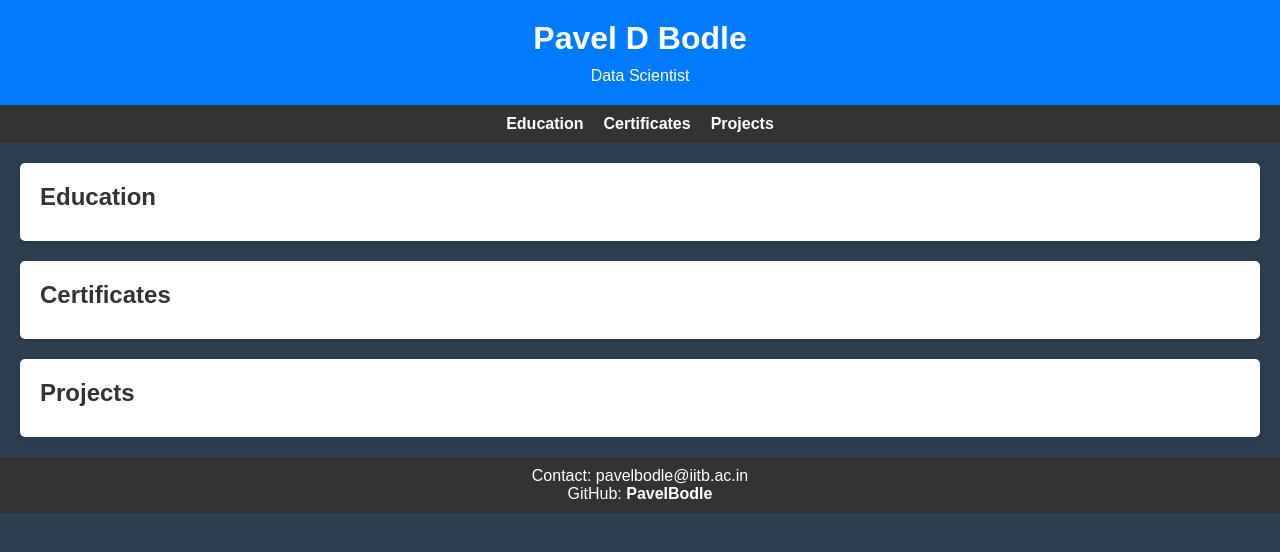
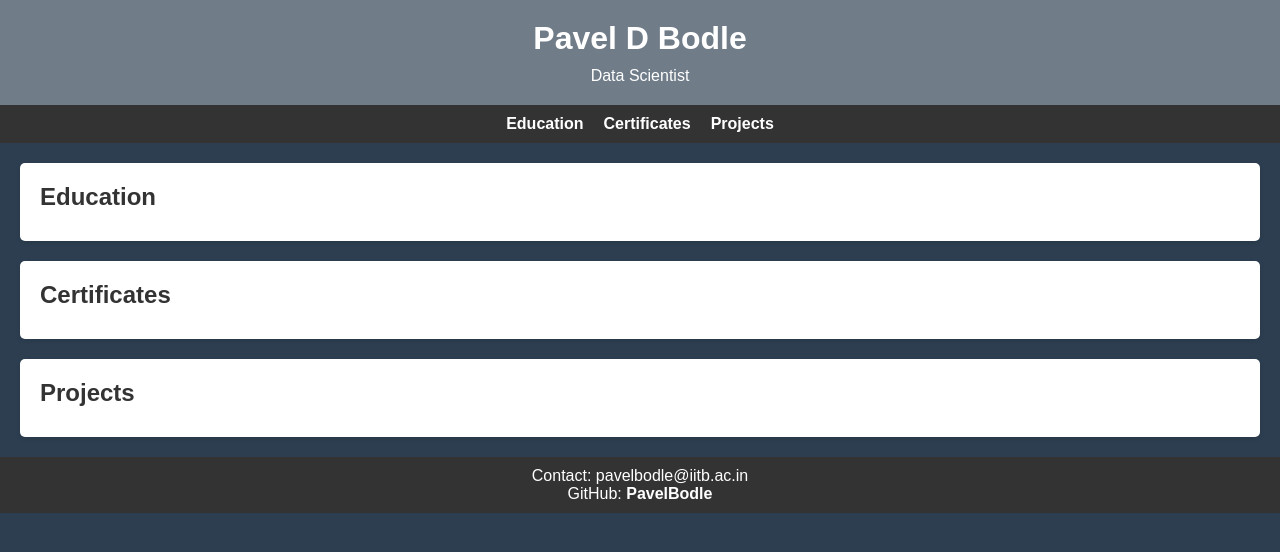
Before and after one commit to PavelBodle/resume, a plain HTML site: page index.html in a window 1280 px wide. Drawn offline with Linux system fonts and the light colour scheme.

Commit message:
Update index.html

```diff
--- a/index.html
+++ b/index.html
@@ -20,7 +20,7 @@ body {
 
 /* Style the header */
 header {
-    background-color: #007BFF;
+    background-color: #707D89;
     color: #fff;
     text-align: center;
     padding: 20px;
```
